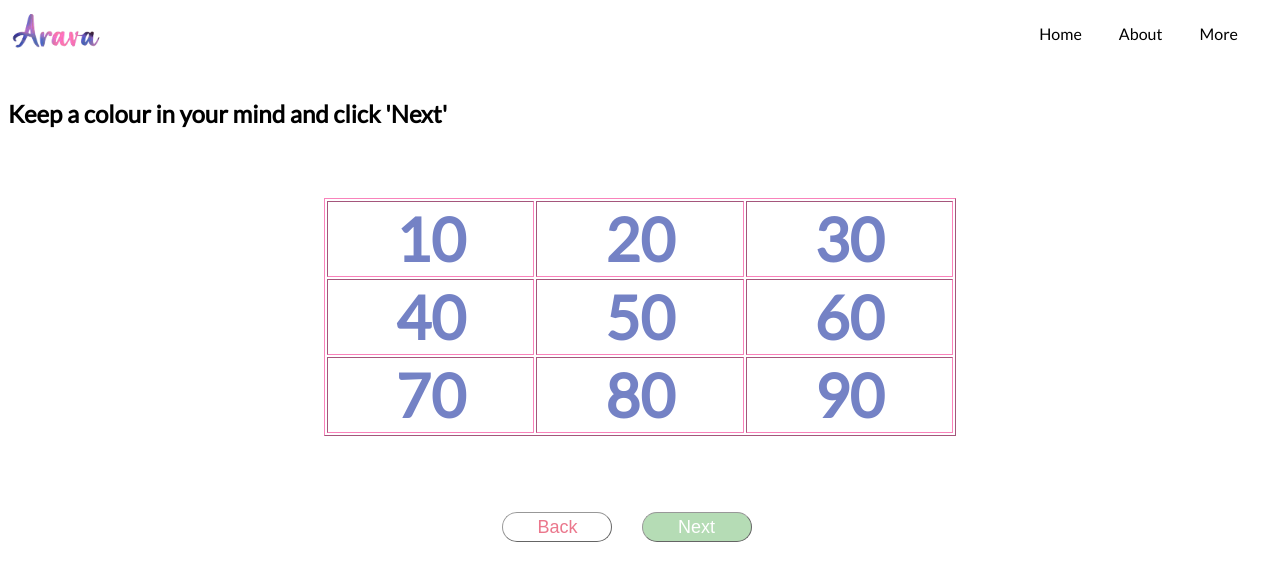
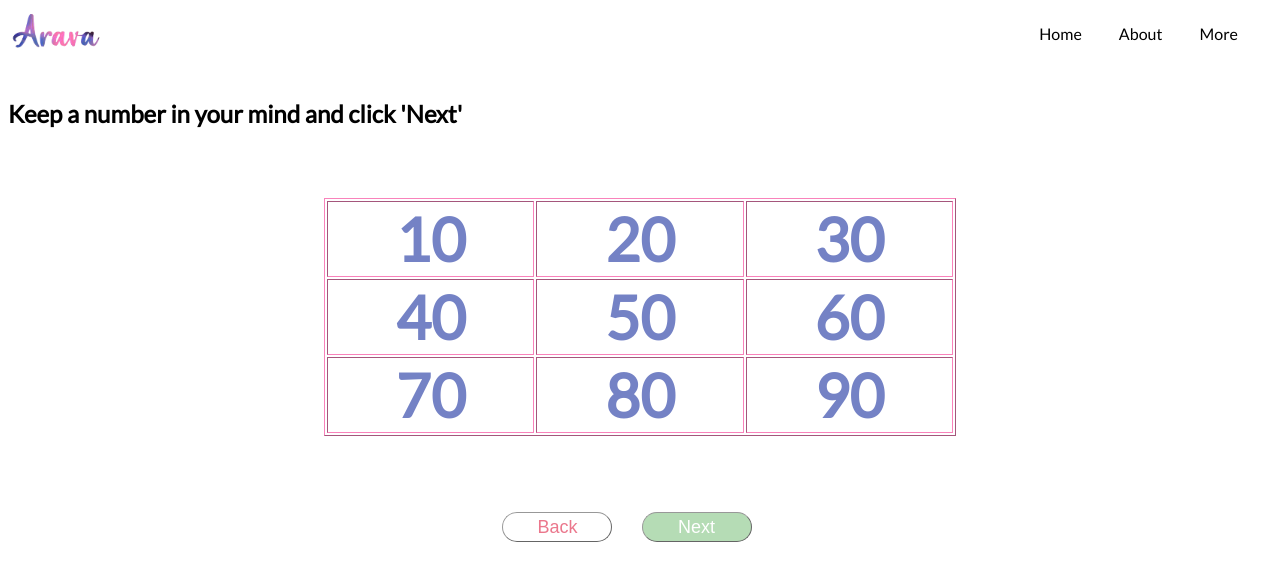
Before and after one commit to aravaweb/aravamindread, a plain HTML site: page number-guess/1stnm.html in a window 1280 px wide. Drawn offline with Linux system fonts and the light colour scheme.

Commit message:
colour mistake

```diff
--- a/number-guess/1stnm.html
+++ b/number-guess/1stnm.html
@@ -24,7 +24,7 @@
 	</header>
 
 	<section id="content">
-		<h1>Keep a colour in your mind and click 'Next'</h1>
+		<h1>Keep a number in your mind and click 'Next'</h1>
 
 	<center><table border="1" width="50%" class="table">
 		<tr onclick="myFunction()">
```
